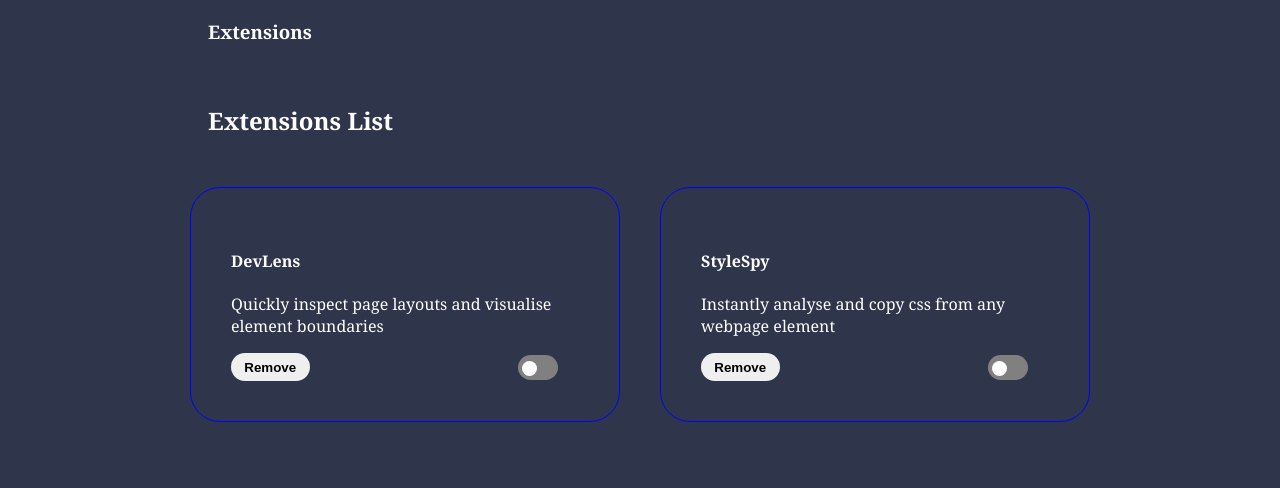
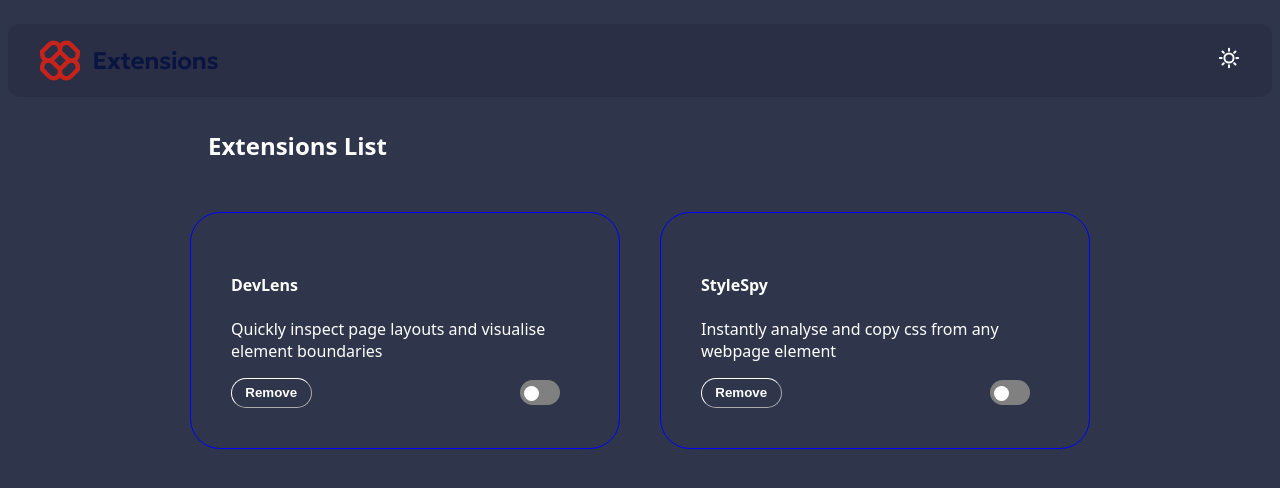
Before and after one commit to ArsalanAhme/BrowserManagerExtensionUI, a plain HTML site: page Main.html in a window 1280 px wide. Drawn offline with Linux system fonts and the light colour scheme.

Commit message:
Created first bar and added initial title image and brightness toggle logo

```diff
--- a/Main.html
+++ b/Main.html
@@ -7,8 +7,16 @@
     <link rel="stylesheet" href="style.css">
 </head>
 <body>
-    <h3 id = "TitleBar">Extensions</h3>
-    <br>
+    <nav class="Extension-Header">
+        <div class="logo-group">
+            <img src="assets/images/logo.svg">
+        </div>
+
+        <div class="theme-toggle">
+            <img src="assets/images/icon-sun.svg">
+        </div>
+    </nav>
+
     <h2 id = "Extension-List-Header">Extensions List</h2>
 
     <div id = "Extension-Container">
--- a/style.css
+++ b/style.css
@@ -2,7 +2,7 @@ body{
 
     background-color: hsl(225, 23%, 24%);
     color: white;
-    font-family:Cambria, Cochin, Georgia, Times, 'Times New Roman', serif
+    font-family: "Noto Sans", sans-serif;
 }
 
 .switch{
@@ -28,8 +28,8 @@ body{
     left: 0;
     bottom: 0;
     background: #808080;
-    -webkit-transition: .4s;
-    transition: .4s;
+    -webkit-transition: .2s;
+    transition: .2s;
 }
 
 .slider:before{
@@ -40,8 +40,8 @@ body{
     left: 4px;
     bottom: 4px;
     background-color: white;
-    -webkit-transition: .4s;
-    transition: .4s;
+    -webkit-transition: .2s;
+    transition: .2s;
 }
 
 input:focus + .slider{
@@ -65,12 +65,16 @@ input:checked + .slider:before{
 
 .RemoveStyle{
     font-weight: bold;
-    border:none;
+    /* border:none; */
     padding-left: 1em;
     padding-right: 1em;
     padding-top: 0.5em;
     padding-bottom: 0.5em;
     border-radius: 30px;
+    background-color: transparent;
+    border-color: white;
+    color: white;
+    border-width: 0.5px;
 
 }
 
@@ -119,3 +123,23 @@ input:checked + .slider:before{
 #Extension-List-Header{
     padding-left: 200px;
 }
+
+.Extension-Header{
+    display: flex;
+    justify-content: space-between;
+    align-items: center;
+    background-color: #2B2F45;
+    border-radius: 12px;
+    padding: 1rem 2rem;
+    margin-bottom: 2rem;
+    margin-top: 1.5rem;
+
+}
+.logo-group{
+    display: flex;
+    align-items: center;
+}
+
+.theme-toggle{
+
+}
```
Also changed, not shown: 1 other file.
